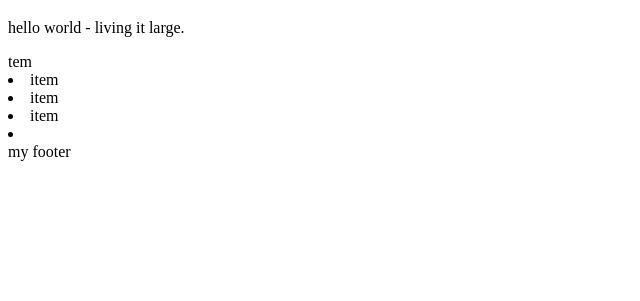
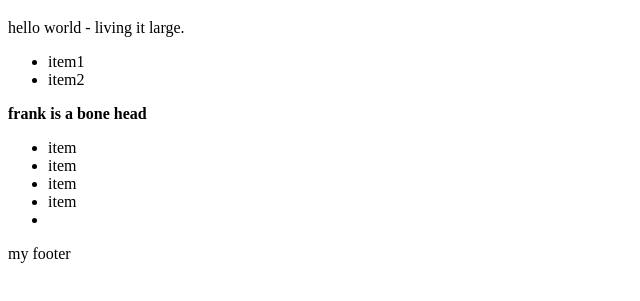
Before and after one commit to antbrown44/jimbob, a plain HTML site: page index.html in a window 1280 px wide. Shown: the part 61-362 px from the top of the page, without its empty margins (0-640 px from the left). Drawn offline with Linux system fonts and the light colour scheme.

Commit message:
fixed it again

```diff
--- a/index.html
+++ b/index.html
@@ -6,7 +6,14 @@
         <body>
             <h1>This is a test people</h1>
             <p>hello world - living it large.</p>
-           tem</li>
+            <ul>
+                <li>item1</li>
+                <li>item2</li>
+            </ul>
+
+            <b>frank is a bone head</b>
+            <ul>
+                <li>item</li>
                 <li>item</li>
                 <li>item</li>
                 <li>item</li>
```
